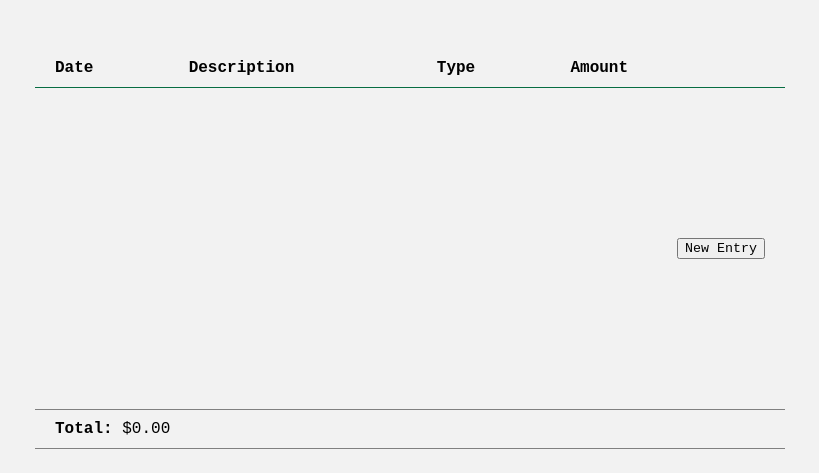
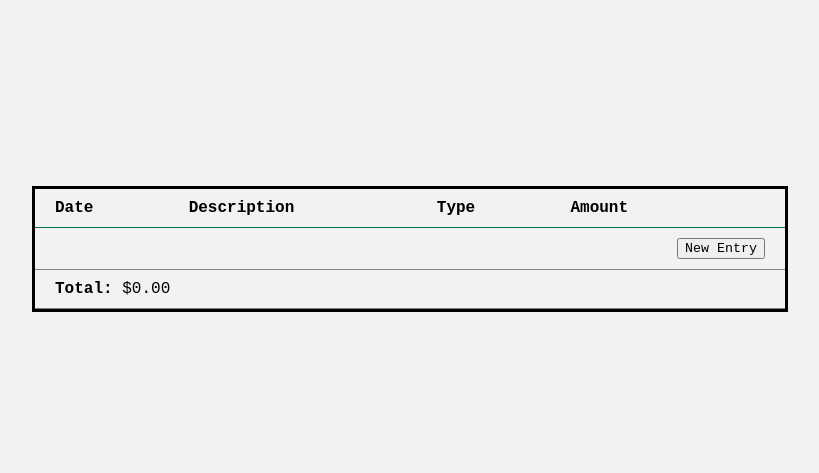
Before and after one commit to mehdigudy/BudgeTracker, a plain HTML site: page index.html in a window 1280 px wide. Shown: the part 151-624 px from the top of the page, without its empty margins (230-1049 px from the left). Drawn offline with Linux system fonts and the light colour scheme.

Commit message:
overrided heghit  been removed

```diff
--- a/style.css
+++ b/style.css
@@ -9,8 +9,10 @@ body {
 
 #app {
   display: flex;
-  min-width: 50vw;
-  min-height: 50vh;
+
+  border: 3px solid black;
+  align-items: center;
+  justify-content: center;
 
 }
 .budget-tracker {
```
